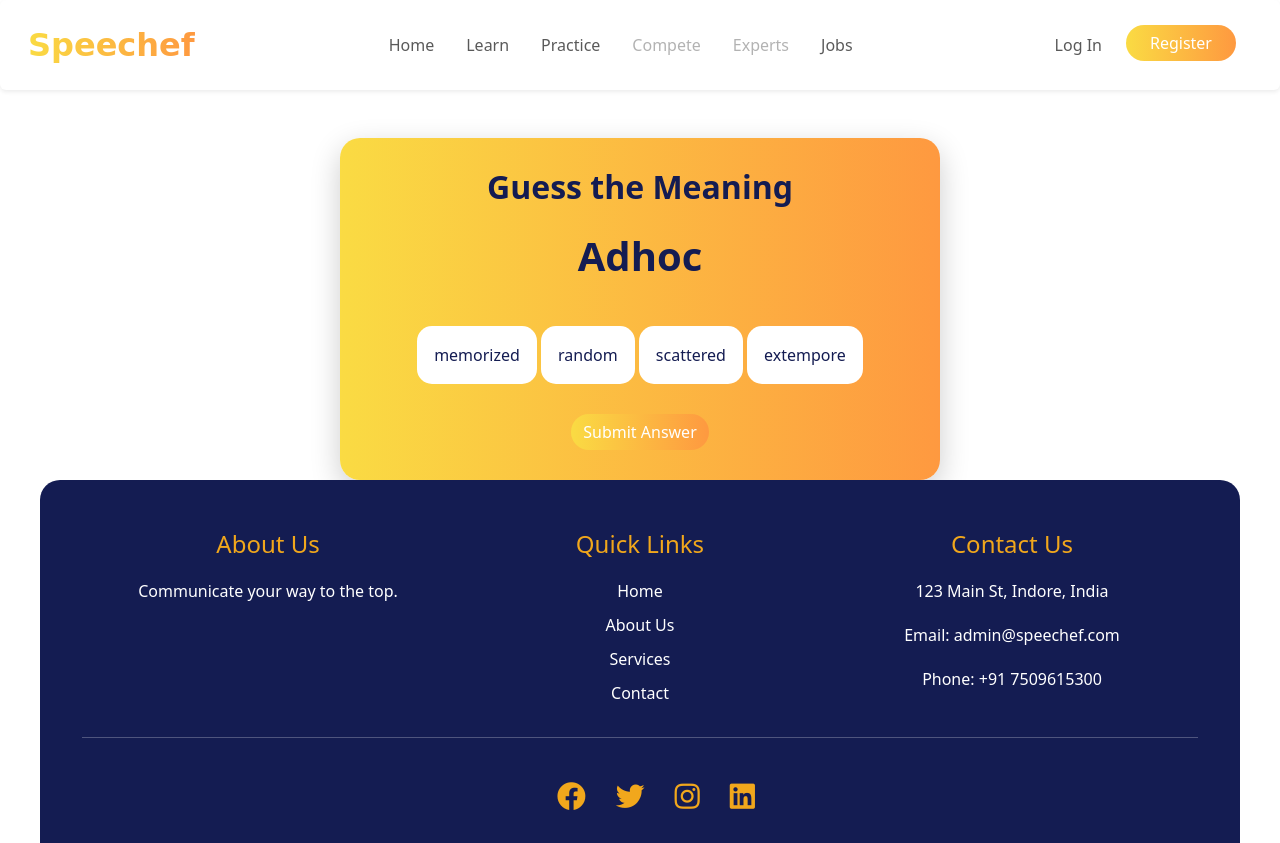
After one commit to Speechef/speechef.core, a Django app: page /practice/guess-the-word/ in a window 1280 px wide. The commit adds this page. Run offline with Django 5.2, Linux system fonts and the light colour scheme; data comes from the database, SQL or seed files in the repository; both versions use the stored data as it was after the commit.

Commit message:
Add Guess the word game

```diff
--- a/practice/admin.py
+++ b/practice/admin.py
@@ -1,6 +1,6 @@
 from django.contrib import admin
 
 # Register your models here.
-from .models import Practice
-
+from .models import Practice, WordQuestion
 admin.site.register(Practice)
+admin.site.register(WordQuestion)
--- a/practice/models.py
+++ b/practice/models.py
@@ -9,3 +9,17 @@ class Practice(models.Model):
 
     def __str__(self):
         return self.title
+
+class WordQuestion(models.Model):
+    word = models.CharField(max_length=100)
+    correct_meaning = models.CharField(max_length=255)
+    option_a = models.CharField(max_length=255)
+    option_b = models.CharField(max_length=255)
+    option_c = models.CharField(max_length=255)
+    option_d = models.CharField(max_length=255)
+
+    def get_options(self):
+        return [self.option_a, self.option_b, self.option_c, self.option_d]
+
+    def __str__(self):
+        return self.word
--- /dev/null
+++ b/practice/templates/practice/guess_the_word.html
@@ -0,0 +1,24 @@
+{% extends "base.html" %}
+{% load static %}
+{% block page_head %}
+<link rel="stylesheet" href="{% static 'practice_page.css' %}">
+{% endblock %}
+
+{% block page_content %}
+<div class="guess-game-wrapper">
+  <h2>Guess the Meaning</h2>
+  <div class="question-word">{{ question.word }}</div>
+  <form method="post">
+    {% csrf_token %}
+    {% for option in options %}
+      <label>
+        <div class="option-card">
+          <input type="radio" name="option" value="{{ option }}" required hidden>
+          {{ option }}
+        </div>
+      </label>
+    {% endfor %}
+    <button type="submit" class="btn rounded-pill gradient-button">Submit Answer</button>
+  </form>
+</div>
+{% endblock %}
--- a/practice/templates/practice/practice.html
+++ b/practice/templates/practice/practice.html
@@ -16,7 +16,11 @@
             <img src="{% static 'images/game1.jpg' %}" alt="Game 1">
             <h5>Guess the Word</h5>
             <p>Improve your vocabulary by guessing the meaning of random words.</p>
-            <button class="btn rounded-pill gradient-button">Play Now</button>
+            <button class="btn rounded-pill gradient-button">
+              <a href="{% url 'guess_the_word' %}" class="btn ...">
+                Play Now
+              </a>
+            </button>
           </div>
         </div>
         <div class="col-md-4">
--- a/practice/urls.py
+++ b/practice/urls.py
@@ -3,4 +3,5 @@ from . import views
 
 urlpatterns = [
     path("", views.practice_index, name="practice_index"),
+    path('guess-the-word/', views.guess_the_word, name='guess_the_word'),
 ]
--- a/practice/views.py
+++ b/practice/views.py
@@ -1,7 +1,29 @@
 from django.shortcuts import render
 from django.http import HttpResponse
 from .models import Practice
+from .models import WordQuestion
+import random
 
 def practice_index(request):
     practices = Practice.objects.all()
     return render(request, "practice/practice.html", {"practices": practices})
+
+
+def guess_the_word(request):
+    question = random.choice(WordQuestion.objects.all())
+
+    if request.method == 'POST':
+        selected = request.POST.get('option')
+        is_correct = (selected == question.correct_meaning)
+        return render(request, 'practice/guess_result.html', {
+            'question': question,
+            'selected': selected,
+            'is_correct': is_correct
+        })
+
+    options = question.get_options()
+    random.shuffle(options)
+    return render(request, 'practice/guess_the_word.html', {
+        'question': question,
+        'options': options
+    })
--- a/static/practice_page.css
+++ b/static/practice_page.css
@@ -60,3 +60,56 @@
     border-radius: 20px;
     margin-bottom: 20px;
   }
+
+
+  /* FOR GAMES-- */
+
+  .guess-game-wrapper {
+    max-width: 600px;
+    margin: auto;
+    background: linear-gradient(to right, #FADB43, #fe9940);
+    padding: 30px;
+    border-radius: 20px;
+    box-shadow: 0 10px 30px rgba(0, 0, 0, 0.2);
+    text-align: center;
+    color: #141c52;
+    animation: pop-in 0.6s ease;
+  }
+
+  @keyframes pop-in {
+    from { transform: scale(0.9); opacity: 0; }
+    to { transform: scale(1); opacity: 1; }
+  }
+
+  .guess-game-wrapper h2 {
+    font-size: 2rem;
+    margin-bottom: 20px;
+    font-weight: bold;
+  }
+
+  .guess-game-wrapper .question-word {
+    font-size: 2.5rem;
+    font-weight: bold;
+    color: #141c52;
+    margin-bottom: 30px;
+  }
+
+  .guess-game-wrapper .option-card {
+    background-color: #fff;
+    padding: 15px;
+    margin: 10px 0;
+    border-radius: 15px;
+    cursor: pointer;
+    border: 2px solid transparent;
+    transition: all 0.3s ease;
+  }
+
+  .guess-game-wrapper .option-card:hover {
+    background-color: #fadb43;
+    border-color: #fe9940;
+    box-shadow: 0 6px 12px rgba(0, 0, 0, 0.15);
+  }
+
+  .guess-game-wrapper button {
+    margin-top: 20px;
+  }
```
Also changed, not shown: practice/templates/practice/guess_result.html (added, +21 -0 lines), db.sqlite3, practice/migrations/0002_wordquestion.py (added).
